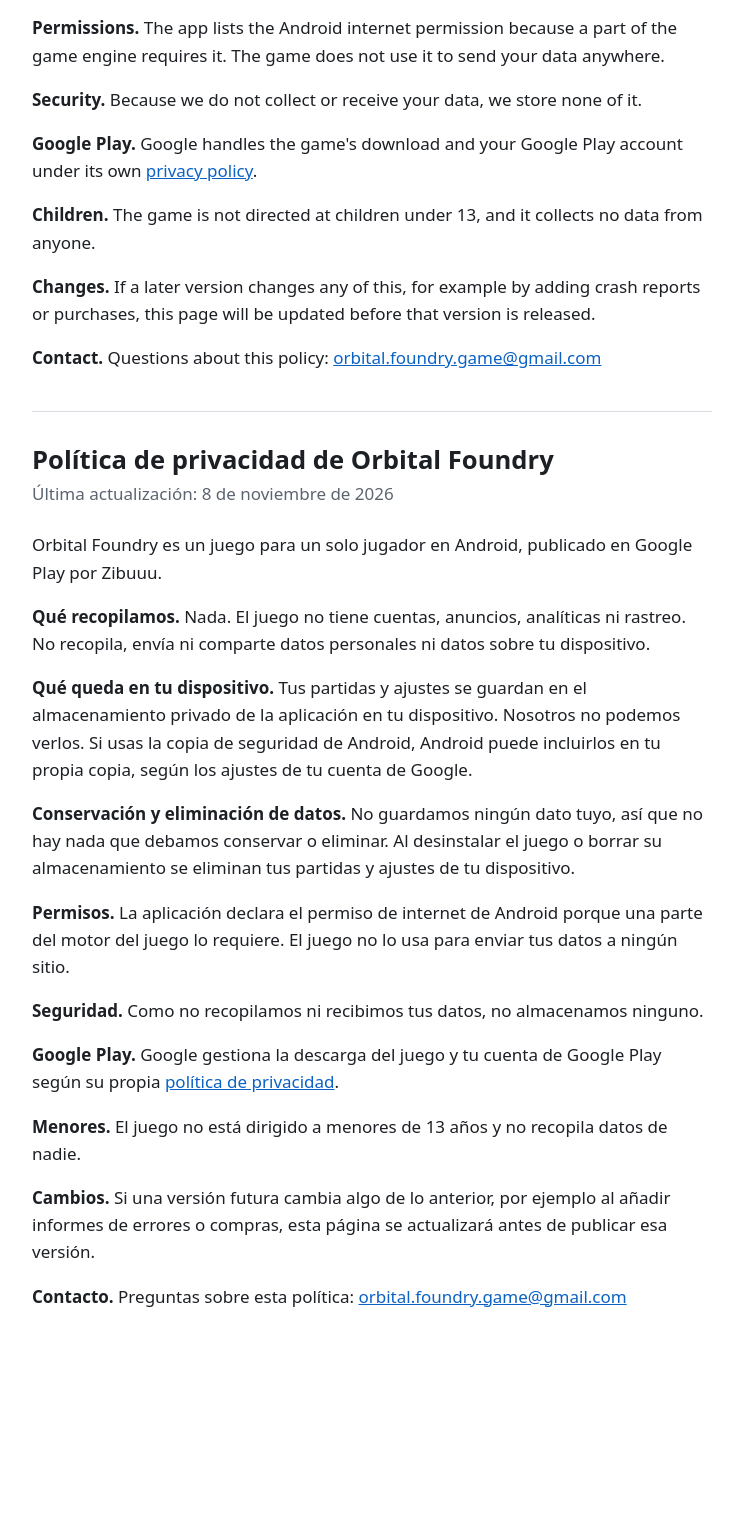
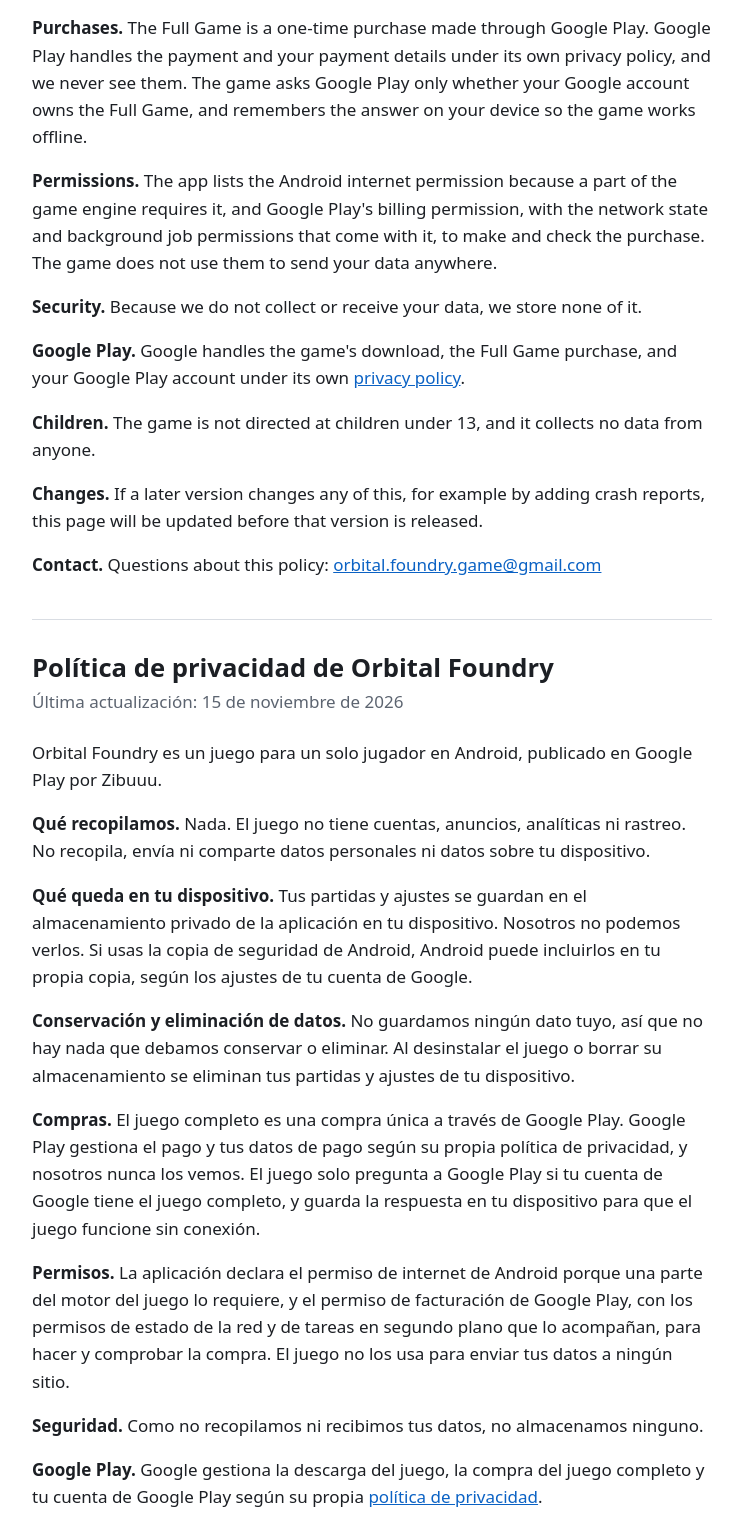
Before and after one commit to andres-zibula/andres-zibula.github.io, a plain HTML site: page orbital-foundry/privacy/index.html in a window 1280 px wide. Shown: the part 523-2036 px from the top of the page, without its empty margins (268-1011 px from the left). Before the commit the page ends 1914 px from the top, so only its background shows below. Drawn offline with Linux system fonts and the light colour scheme.

Commit message:
Orbital Foundry privacy policy: the Full Game purchase
Co-Authored-By: Claude Opus 5.5 <noreply@anthropic.com>

```diff
--- a/orbital-foundry/privacy/index.html
+++ b/orbital-foundry/privacy/index.html
@@ -22,30 +22,32 @@
   <nav><a href="#es">Español</a></nav>
   <section lang="en">
     <h1>Orbital Foundry privacy policy</h1>
-    <p class="date">Last updated: November 8, 2026</p>
+    <p class="date">Last updated: November 15, 2026</p>
     <p>Orbital Foundry is a single-player game for Android, published on Google Play by Zibuuu.</p>
     <p><strong>What we collect.</strong> Nothing. The game has no account, no ads, no analytics, and no tracking. It does not collect, send, or share personal data or data about your device.</p>
     <p><strong>What stays on your device.</strong> Your saves and settings are kept in the app's private storage on your device. We cannot see them. If you use Android's device backup, Android may include them in your own backup, under your Google account's settings.</p>
     <p><strong>Keeping and deleting your data.</strong> We hold none of your data, so there is nothing for us to keep or delete. Uninstalling the game or clearing its storage deletes your saves and settings from your device.</p>
-    <p><strong>Permissions.</strong> The app lists the Android internet permission because a part of the game engine requires it. The game does not use it to send your data anywhere.</p>
+    <p><strong>Purchases.</strong> The Full Game is a one-time purchase made through Google Play. Google Play handles the payment and your payment details under its own privacy policy, and we never see them. The game asks Google Play only whether your Google account owns the Full Game, and remembers the answer on your device so the game works offline.</p>
+    <p><strong>Permissions.</strong> The app lists the Android internet permission because a part of the game engine requires it, and Google Play's billing permission, with the network state and background job permissions that come with it, to make and check the purchase. The game does not use them to send your data anywhere.</p>
     <p><strong>Security.</strong> Because we do not collect or receive your data, we store none of it.</p>
-    <p><strong>Google Play.</strong> Google handles the game's download and your Google Play account under its own <a href="https://policies.google.com/privacy">privacy policy</a>.</p>
+    <p><strong>Google Play.</strong> Google handles the game's download, the Full Game purchase, and your Google Play account under its own <a href="https://policies.google.com/privacy">privacy policy</a>.</p>
     <p><strong>Children.</strong> The game is not directed at children under 13, and it collects no data from anyone.</p>
-    <p><strong>Changes.</strong> If a later version changes any of this, for example by adding crash reports or purchases, this page will be updated before that version is released.</p>
+    <p><strong>Changes.</strong> If a later version changes any of this, for example by adding crash reports, this page will be updated before that version is released.</p>
     <p><strong>Contact.</strong> Questions about this policy: <a href="mailto:orbital.foundry.game@gmail.com">orbital.foundry.game@gmail.com</a></p>
   </section>
   <section id="es" lang="es">
     <h1>Política de privacidad de Orbital Foundry</h1>
-    <p class="date">Última actualización: 8 de noviembre de 2026</p>
+    <p class="date">Última actualización: 15 de noviembre de 2026</p>
     <p>Orbital Foundry es un juego para un solo jugador en Android, publicado en Google Play por Zibuuu.</p>
     <p><strong>Qué recopilamos.</strong> Nada. El juego no tiene cuentas, anuncios, analíticas ni rastreo. No recopila, envía ni comparte datos personales ni datos sobre tu dispositivo.</p>
     <p><strong>Qué queda en tu dispositivo.</strong> Tus partidas y ajustes se guardan en el almacenamiento privado de la aplicación en tu dispositivo. Nosotros no podemos verlos. Si usas la copia de seguridad de Android, Android puede incluirlos en tu propia copia, según los ajustes de tu cuenta de Google.</p>
     <p><strong>Conservación y eliminación de datos.</strong> No guardamos ningún dato tuyo, así que no hay nada que debamos conservar o eliminar. Al desinstalar el juego o borrar su almacenamiento se eliminan tus partidas y ajustes de tu dispositivo.</p>
-    <p><strong>Permisos.</strong> La aplicación declara el permiso de internet de Android porque una parte del motor del juego lo requiere. El juego no lo usa para enviar tus datos a ningún sitio.</p>
+    <p><strong>Compras.</strong> El juego completo es una compra única a través de Google Play. Google Play gestiona el pago y tus datos de pago según su propia política de privacidad, y nosotros nunca los vemos. El juego solo pregunta a Google Play si tu cuenta de Google tiene el juego completo, y guarda la respuesta en tu dispositivo para que el juego funcione sin conexión.</p>
+    <p><strong>Permisos.</strong> La aplicación declara el permiso de internet de Android porque una parte del motor del juego lo requiere, y el permiso de facturación de Google Play, con los permisos de estado de la red y de tareas en segundo plano que lo acompañan, para hacer y comprobar la compra. El juego no los usa para enviar tus datos a ningún sitio.</p>
     <p><strong>Seguridad.</strong> Como no recopilamos ni recibimos tus datos, no almacenamos ninguno.</p>
-    <p><strong>Google Play.</strong> Google gestiona la descarga del juego y tu cuenta de Google Play según su propia <a href="https://policies.google.com/privacy">política de privacidad</a>.</p>
+    <p><strong>Google Play.</strong> Google gestiona la descarga del juego, la compra del juego completo y tu cuenta de Google Play según su propia <a href="https://policies.google.com/privacy">política de privacidad</a>.</p>
     <p><strong>Menores.</strong> El juego no está dirigido a menores de 13 años y no recopila datos de nadie.</p>
-    <p><strong>Cambios.</strong> Si una versión futura cambia algo de lo anterior, por ejemplo al añadir informes de errores o compras, esta página se actualizará antes de publicar esa versión.</p>
+    <p><strong>Cambios.</strong> Si una versión futura cambia algo de lo anterior, por ejemplo al añadir informes de errores, esta página se actualizará antes de publicar esa versión.</p>
     <p><strong>Contacto.</strong> Preguntas sobre esta política: <a href="mailto:orbital.foundry.game@gmail.com">orbital.foundry.game@gmail.com</a></p>
   </section>
 </main>
```
